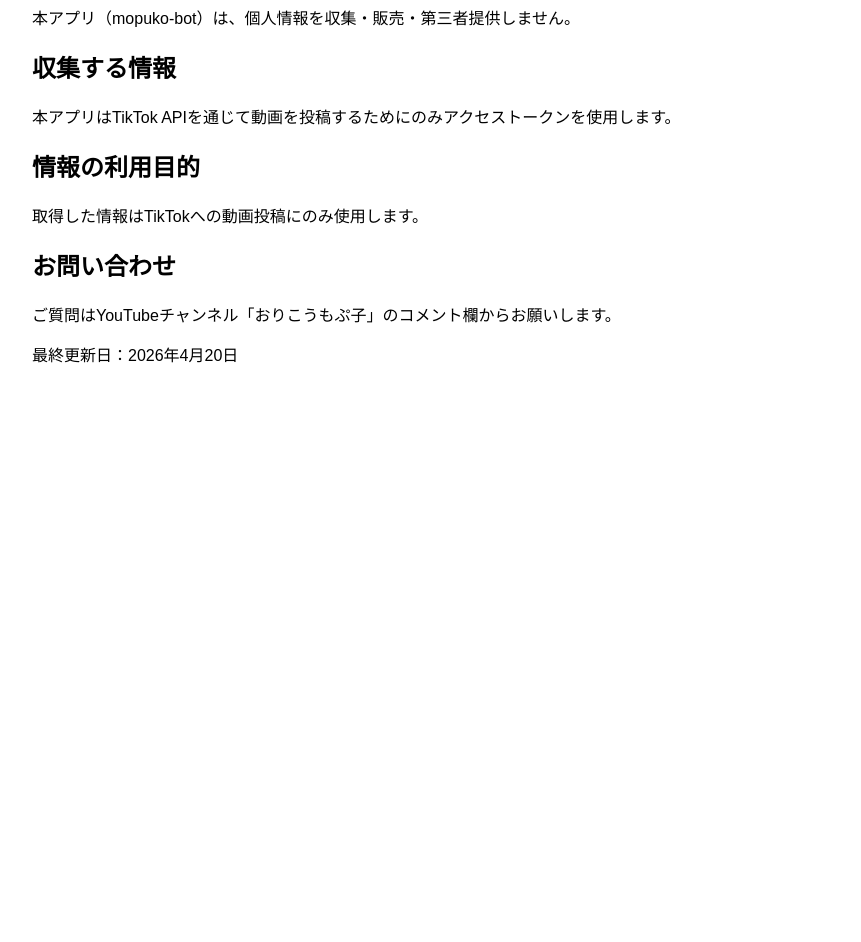
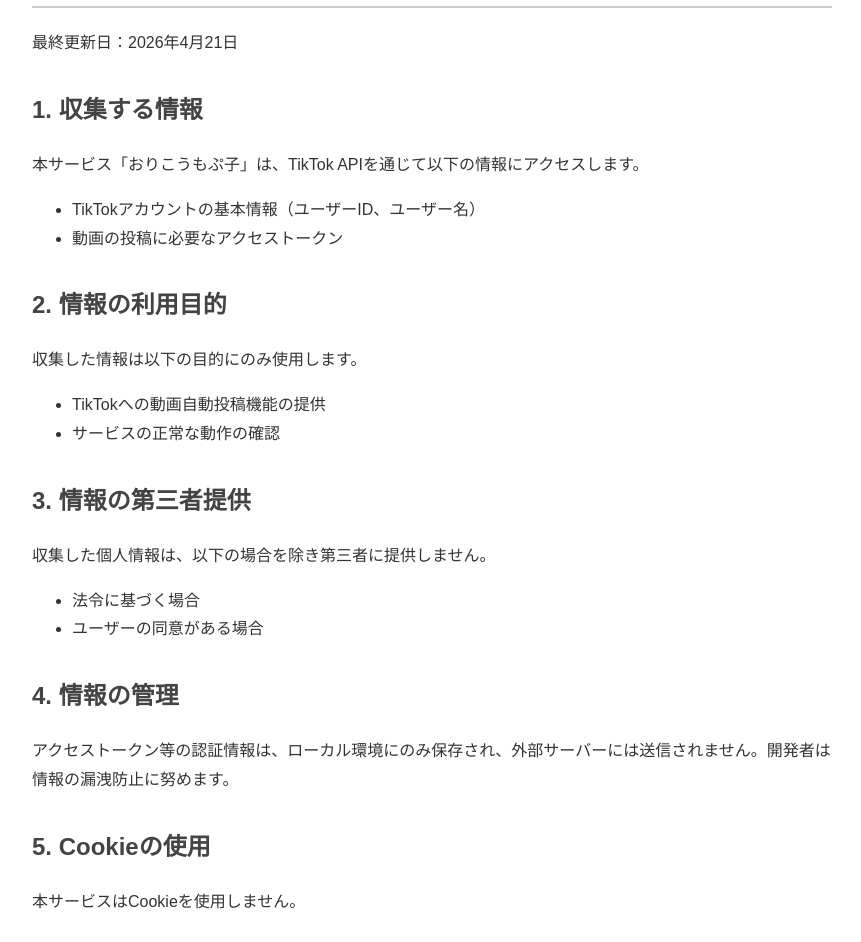
Before and after one commit to elfkatze2-cloud/mopuko-bot, a website: page docs/privacy.html in a window 1280 px wide. Shown: the part 102-1044 px from the top of the page, without its empty margins (208-1069 px from the left). Before the commit the page ends 800 px from the top, so only its background shows below. Drawn offline with Linux system fonts and the light colour scheme.

Commit message:
Update privacy.html

```diff
--- a/docs/privacy.html
+++ b/docs/privacy.html
@@ -2,21 +2,59 @@
 <html lang="ja">
   <head>
       <meta charset="UTF-8">
+      <meta name="viewport" content="width=device-width, initial-scale=1.0">
       <title>プライバシーポリシー - おりこうもぷ子</title>
     <style>
-    body { font-family: sans-serif; max-width: 800px; margin: 40px auto; padding: 0 20px; }
-    h1 { color: #333; }
+          body { font-family: sans-serif; max-width: 800px; margin: 40px auto; padding: 0 20px; line-height: 1.8; color: #333; }
+          h1 { color: #222; border-bottom: 2px solid #ccc; padding-bottom: 10px; }
+          h2 { color: #444; margin-top: 30px; }
         </style>
   </head>
   <body>
       <h1>プライバシーポリシー</h1>
-  <p>本アプリ（mopuko-bot）は、個人情報を収集・販売・第三者提供しません。</p>
-  <h2>収集する情報</h2>
-  <p>本アプリはTikTok APIを通じて動画を投稿するためにのみアクセストークンを使用します。</p>
-  <h2>情報の利用目的</h2>
-  <p>取得した情報はTikTokへの動画投稿にのみ使用します。</p>
-  <h2>お問い合わせ</h2>
-  <p>ご質問はYouTubeチャンネル「おりこうもぷ子」のコメント欄からお願いします。</p>
-  <p>最終更新日：2026年4月20日</p>
+    <p>最終更新日：2026年4月21日</p>
+
+    <h2>1. 収集する情報</h2>
+    <p>本サービス「おりこうもぷ子」は、TikTok APIを通じて以下の情報にアクセスします。</p>
+    <ul>
+          <li>TikTokアカウントの基本情報（ユーザーID、ユーザー名）</li>
+        <li>動画の投稿に必要なアクセストークン</li>
+    </ul>
+
+    <h2>2. 情報の利用目的</h2>
+    <p>収集した情報は以下の目的にのみ使用します。</p>
+    <ul>
+        <li>TikTokへの動画自動投稿機能の提供</li>
+        <li>サービスの正常な動作の確認</li>
+    </ul>
+
+    <h2>3. 情報の第三者提供</h2>
+    <p>収集した個人情報は、以下の場合を除き第三者に提供しません。</p>
+    <ul>
+        <li>法令に基づく場合</li>
+        <li>ユーザーの同意がある場合</li>
+    </ul>
+
+    <h2>4. 情報の管理</h2>
+    <p>アクセストークン等の認証情報は、ローカル環境にのみ保存され、外部サーバーには送信されません。開発者は情報の漏洩防止に努めます。</p>
+
+    <h2>5. Cookieの使用</h2>
+    <p>本サービスはCookieを使用しません。</p>
+
+    <h2>6. アナリティクス</h2>
+    <p>本サービスはユーザーの行動データを収集・分析するアナリティクスツールを使用しません。</p>
+
+    <h2>7. 未成年者のプライバシー</h2>
+    <p>本サービスは13歳未満の方を対象としていません。13歳未満の方の個人情報を意図的に収集することはありません。</p>
+
+    <h2>8. プライバシーポリシーの変更</h2>
+    <p>本プライバシーポリシーは予告なく変更される場合があります。変更後のポリシーはこのページに掲載した時点で効力を生じます。</p>
+
+    <h2>9. お問い合わせ</h2>
+    <p>プライバシーに関するお問い合わせは、GitHubのIssueページよりご連絡ください。</p>
   </body>
-</html>
+</html>html></p></p></li></li></p></p></li></li>
+    </ul></p></p></h1>
+  </body>
+    </style></title>
+  </head>
```
Lines whose indentation alone changed are shown as unchanged.
